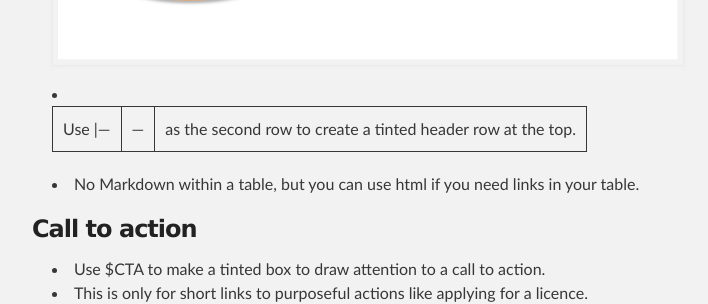
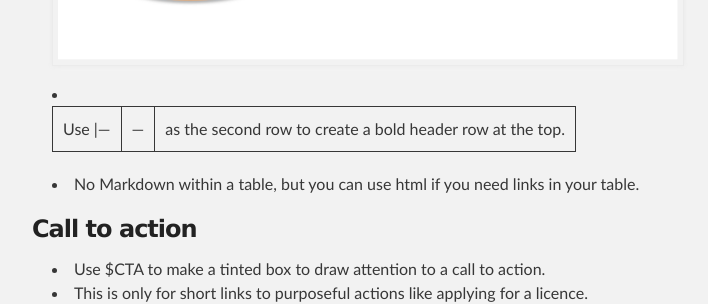
Before and after one commit to alphagov/inside-government-admin-guide, a Jekyll site: the page built from first-steps/markdown.md, in a window 1280 px wide and 900 px high, scrolled down 2192 px. Shown: the part 141-445 px from the top of the window, without its empty margins (288-996 px from the left). Built offline with Jekyll 4.4.1, drawn with Linux system fonts in a browser that asks for light colours.

Commit message:
Update markdown.md

```diff
--- a/first-steps/markdown.md
+++ b/first-steps/markdown.md
@@ -49,7 +49,7 @@ See the [style guide, section 2.5](https://www.gov.uk/designprinciples/styleguid
 *  You need 1 empty line space before the table starts and 1 at the end.
 *  Make sure every row has the same number of dividers - use \| | for an empty cell.
 ![Markdown 5](markdown-5.png)
-*  Use \|---|---| as the second row to create a tinted header row at the top.
+*  Use \|---|---| as the second row to create a bold header row at the top.
 *  No Markdown within a table, but you can use html if you need links in your table.
 
 
```
